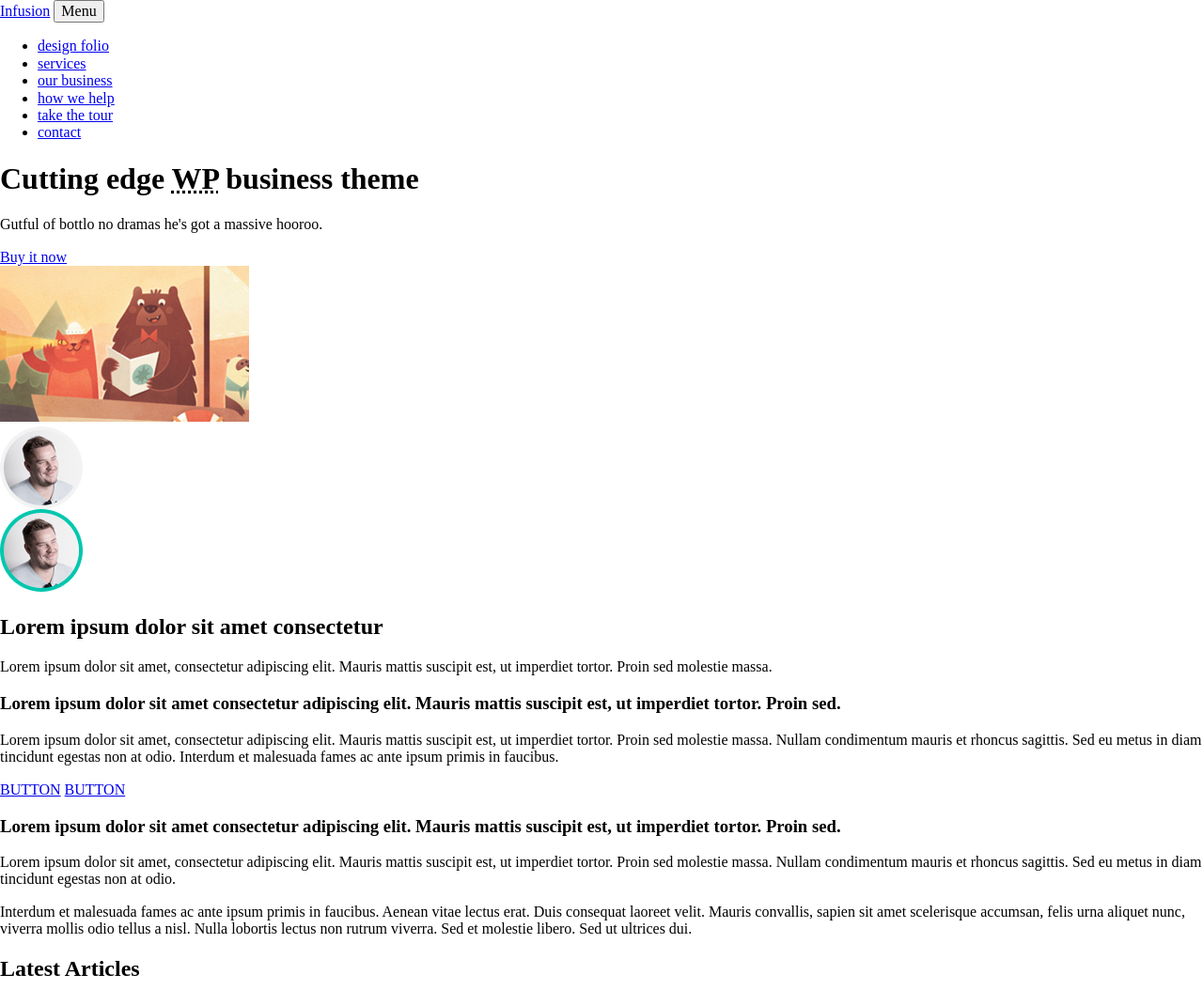
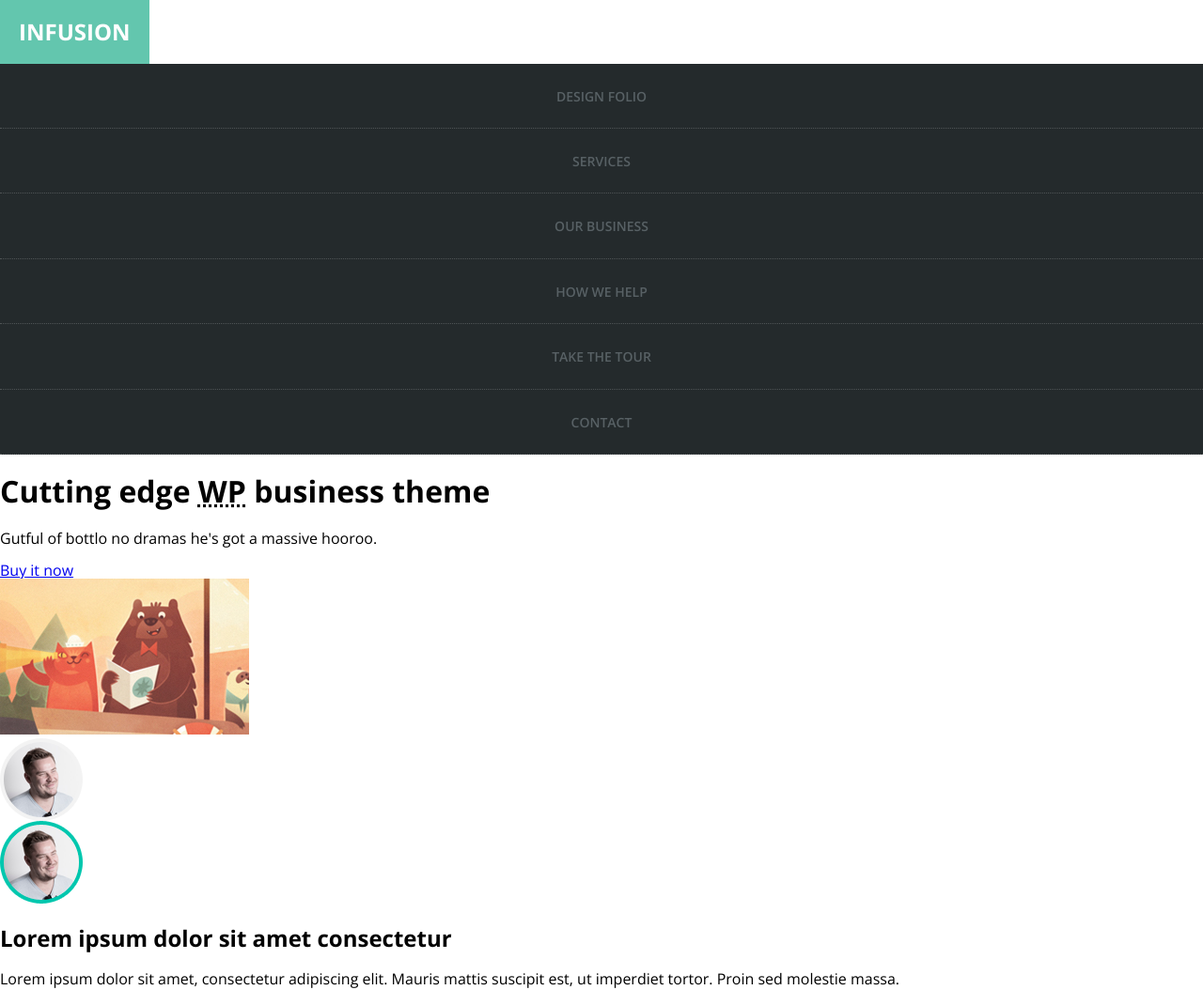
Before and after one commit to NatanLisboa/projeto-infusion, a plain HTML site: page index.html in a window 1280 px wide. Shown: the top 1054 px of the page at 94% size. Drawn offline with nearby package versions, Linux system fonts and the light colour scheme.

Commit message:
fix: CSS start: Start stylize header

```diff
--- a/index.html
+++ b/index.html
@@ -14,16 +14,17 @@
         <link href='http://fonts.googleapis.com/css?family=Open+Sans:400,600,700' rel='stylesheet' type='text/css'>
 
       <link rel="stylesheet" href="style/normalize.css">
+      <link rel="stylesheet" href="style/main.css">
 
     </head>
-    <body>
+    <body class="no-js">
 
-        <header>
-          <a href="index.html">Infusion</a>
+        <header class="header">
+          <a href="index.html" class="logo-text">Infusion</a>
 
-          <button>Menu</button>
+          <button style="display: none;" class="header__btnMenu">Menu</button>
 
-          <nav>
+          <nav class="header__nav">
             <ul>
               <li><a href="#">design folio</a></li>
               <li><a href="#">services</a></li>
@@ -57,8 +58,47 @@
               <p>Lorem ipsum dolor sit amet, consectetur adipiscing elit. Mauris mattis suscipit est, ut imperdiet tortor. Proin sed molestie massa.</p>
             </div>
           </article>
+
+          <article>
+
+            <img src="img/c02.jpg" alt="Carousel Img">
+
+            <div>
+              <img src="img/teamsprite_02.png" alt="Carousel Img">
+            </div>
+            <div>
+              <h2>Lorem ipsum dolor sit amet consectetur</h2>
+              <p>Lorem ipsum dolor sit amet, consectetur adipiscing elit. Mauris mattis suscipit est, ut imperdiet tortor. Proin sed molestie massa.</p>
+            </div>
+          </article>
+
+          <article>
+
+            <img src="img/c03.jpg" alt="Carousel Img">
+
+            <div>
+              <img src="img/teamsprite_03.png" alt="Carousel Img">
+            </div>
+            <div>
+              <h2>Lorem ipsum dolor sit amet consectetur</h2>
+              <p>Lorem ipsum dolor sit amet, consectetur adipiscing elit. Mauris mattis suscipit est, ut imperdiet tortor. Proin sed molestie massa.</p>
+            </div>
+          </article>
+
+          <article>
+
+            <img src="img/c04.jpg" alt="Carousel Img">
+
+            <div>
+              <img src="img/teamsprite_04.png" alt="Carousel Img">
+            </div>
+            <div>
+              <h2>Lorem ipsum dolor sit amet consectetur</h2>
+              <p>Lorem ipsum dolor sit amet, consectetur adipiscing elit. Mauris mattis suscipit est, ut imperdiet tortor. Proin sed molestie massa.</p>
+            </div>
+          </article>
+
         </section>
-
 
         <section>
 
--- a/style/main.css
+++ b/style/main.css
@@ -0,0 +1,51 @@
+body {
+    margin: 0;
+    font-family: 'Open Sans', sans-serif;
+}
+
+.header {
+    background: #fff;
+    width: 100%;
+}
+
+.logo-text {
+    text-transform: uppercase;
+    background-color: #63c6ae;
+    font-size: 24px;
+    margin: 0;
+    padding: 20px;
+    display: inline-block;
+    text-decoration: none;
+    font-weight: bold;
+    color: #fff;
+}
+
+.header__nav {
+    clear: left;
+}
+
+.header__nav ul {
+    margin: 0;
+    padding: 0;
+}
+
+.header__nav li {
+    list-style-type: none;
+    background: #242a2c;
+    padding: 25px 0;
+    text-align: center;
+    border-bottom: 1px dotted rgba(255, 255, 255, 0.2);
+}
+
+.header__nav a {
+    text-decoration: none;
+    text-transform: uppercase;
+    color: #586165;
+    font-size: 14px;
+    font-weight: 600;
+}
+
+
+.header__btnMenu {
+
+}
```
